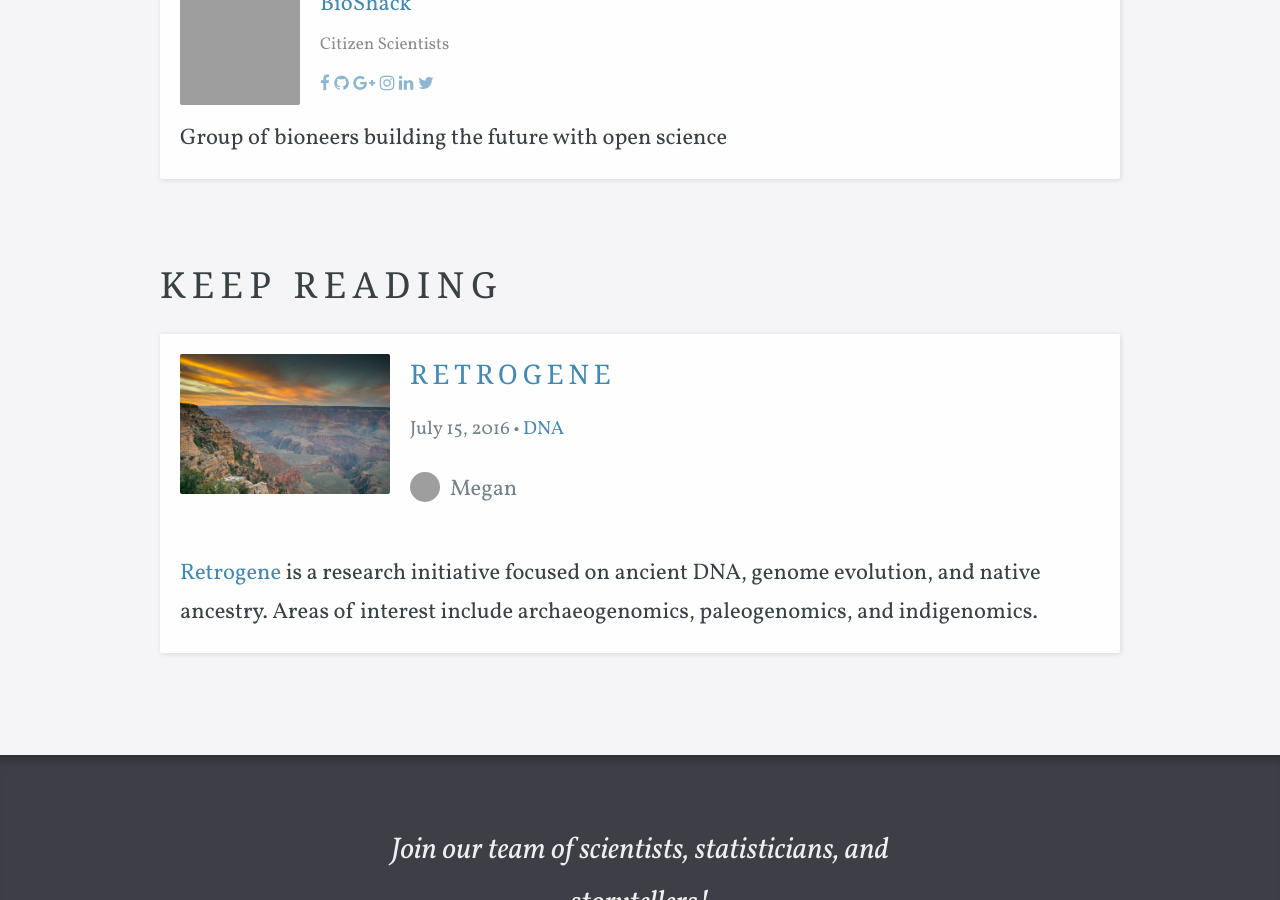
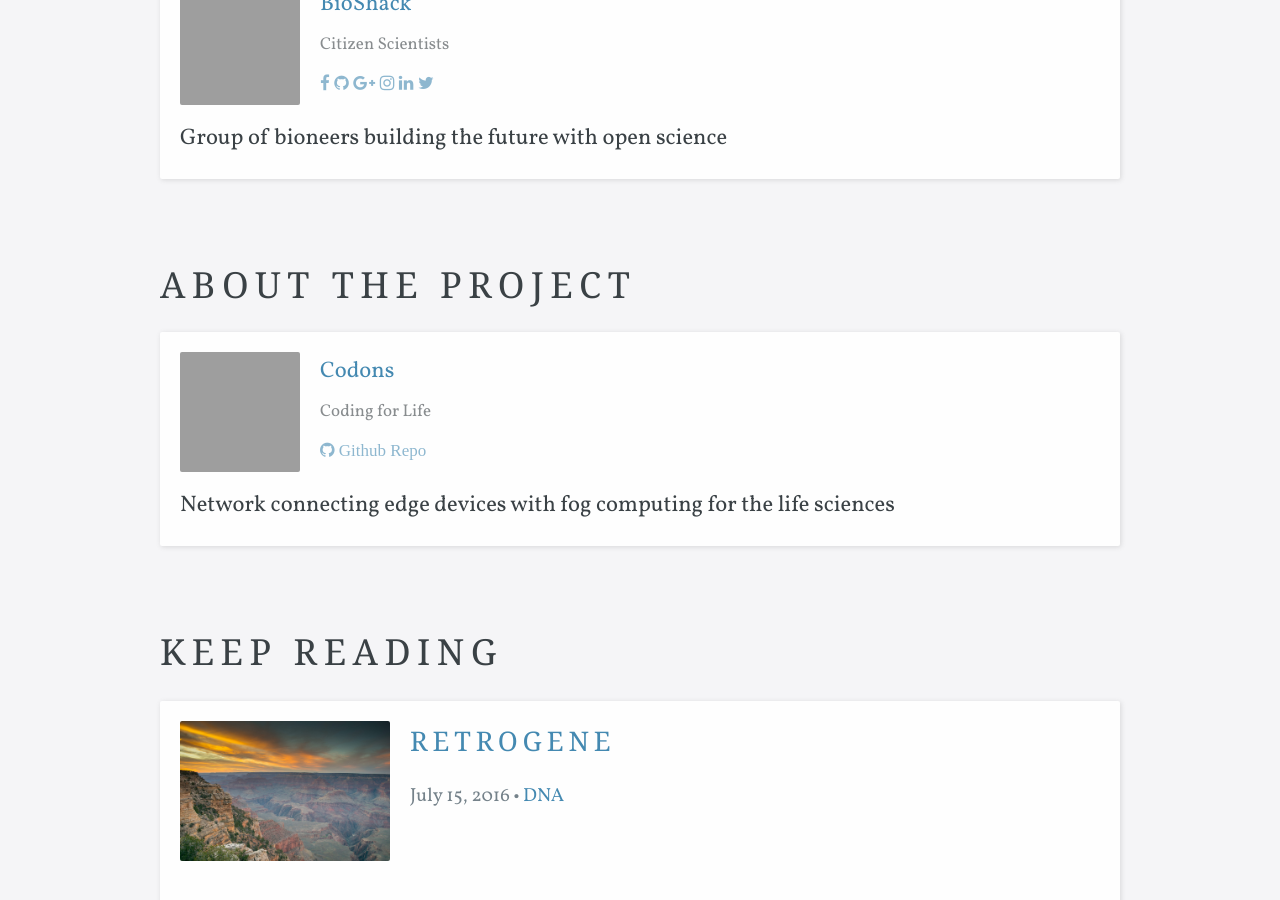
Before and after one commit to bioshack/d8a, a Jekyll site: the page built from _posts/2016-05-24-codons.md, in a window 1280 px wide and 900 px high, scrolled down 1629 px. Built offline with Jekyll 4.4.1, drawn with Linux system fonts in a browser that asks for light colours; some web fonts are replaced; grey boxes are pictures that could not be loaded.

Commit message:
Add projects

```diff
--- a/_includes/post-summary.html
+++ b/_includes/post-summary.html
@@ -8,11 +8,18 @@
   <div class="post-summary-content {% if include.post.image %}has-post-summary-image{% endif %}">
     <h3 class="post-summary-title"><a href="{{ site.baseurl }}{{ include.post.url }}">{{ include.post.title }}</a></h3>
     {% include post-summary-details.html post=include.post %}
-
+    <p class="post-summary-author">
+      {% if include.page.author %}
       {% assign author_id = include.post.author | prepend: "/people/" | append: "/" %}
       {% assign author = site.people | where: "url", author_id | first %}
-		<p class="post-summary-author">
       <img src="{% include relative-src.html src=author.image %}" alt="Photo of {{ author.name }}" width="30" height="30"> {{ author.name }}
+      {% endif %}
+
+      {% if include.page.project %}
+      {% assign project_id = page.project | prepend: "/projects/" | append: "/" %}
+      {% assign project = site.projects | where: "url", project_id | first %}
+      <img src="{% include relative-src.html src=project.image %}" alt="Photo of {{ project.name }}" width="30" height="30"> {{ project.name }}
+      {% endif %}
     </p>
   </div>
 
--- a/_layouts/post.html
+++ b/_layouts/post.html
@@ -6,13 +6,23 @@ layout: page
 
 <div>{{ content }}</div>
 
+{% if page.author %}
 <h2>About the author</h2>
 <div class="post-author staff">
 	{% assign author_id = page.author | prepend: "/people/" | append: "/" %}
 	{% assign author = site.people | where: "url", author_id | first %}
-
 	{% include staff-member.html member=author %}
 </div>
+{% endif %}
+
+{% if page.project %}
+<h2>About the project</h2>
+<div class="post-author staff">
+	{% assign project_id = page.project | prepend: "/projects/" | append: "/" %}
+	{% assign project = site.projects | where: "url", project_id | first %}
+	{% include project-summary.html project=project %}
+</div>
+{% endif %}
 
 <h2>Keep reading</h2>
 <ol class="post-links post-list">
--- a/_posts/2016-05-24-codons.md
+++ b/_posts/2016-05-24-codons.md
@@ -4,6 +4,7 @@ permalink: /codons
 date: 2016-05-24 00:00:00
 tags: DNA
 author: bioshack
+project: codons
 image: /images/codons.jpg
 large_header: false
 ---
--- a/_posts/2016-07-15-retrogene.md
+++ b/_posts/2016-07-15-retrogene.md
@@ -3,7 +3,8 @@ title: Retrogene
 permalink: /retrogene
 date: 2016-07-15 00:00:00
 tags: DNA
-author: megan
+author:
+project: retrogene
 image: /images/retrogene.jpg
 large_header: false
 ---
```
Also changed, not shown: _posts/_defaults.md (+1 -0 lines). Lines whose indentation alone changed are shown as unchanged.
